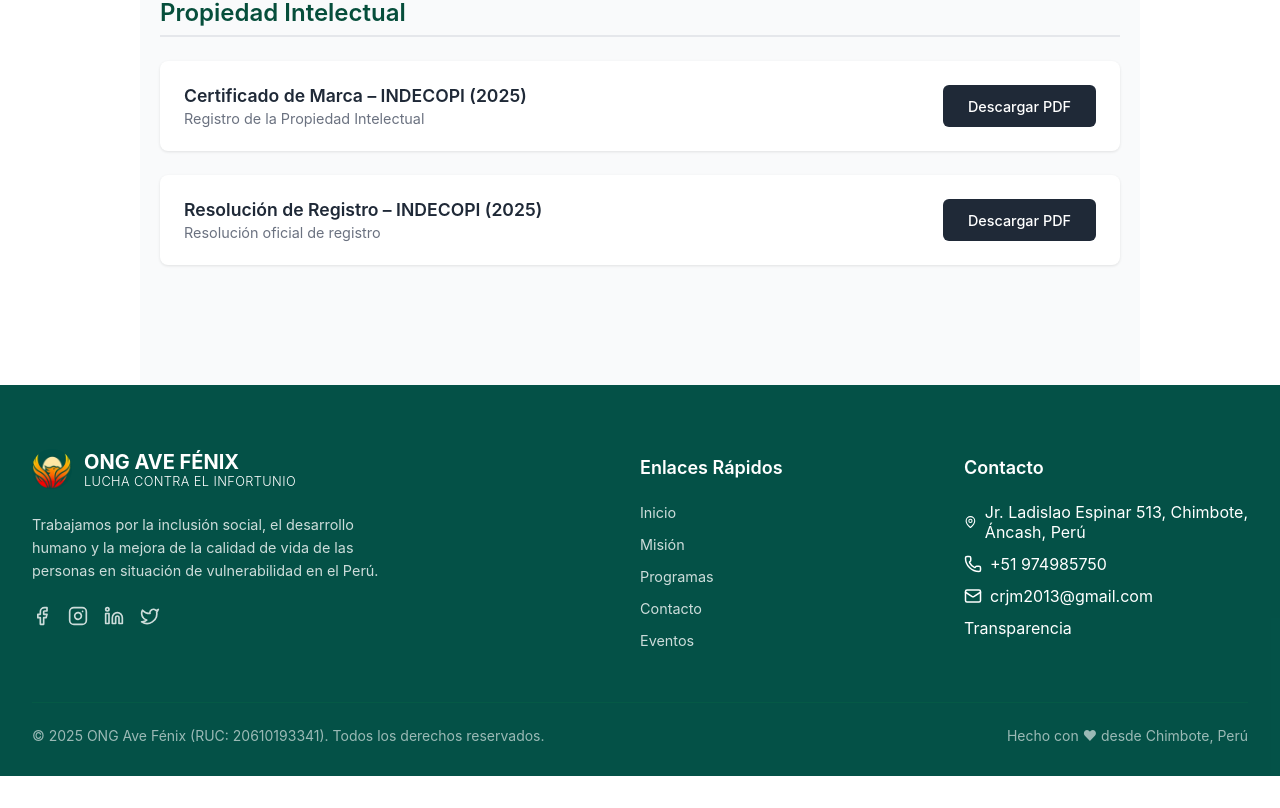
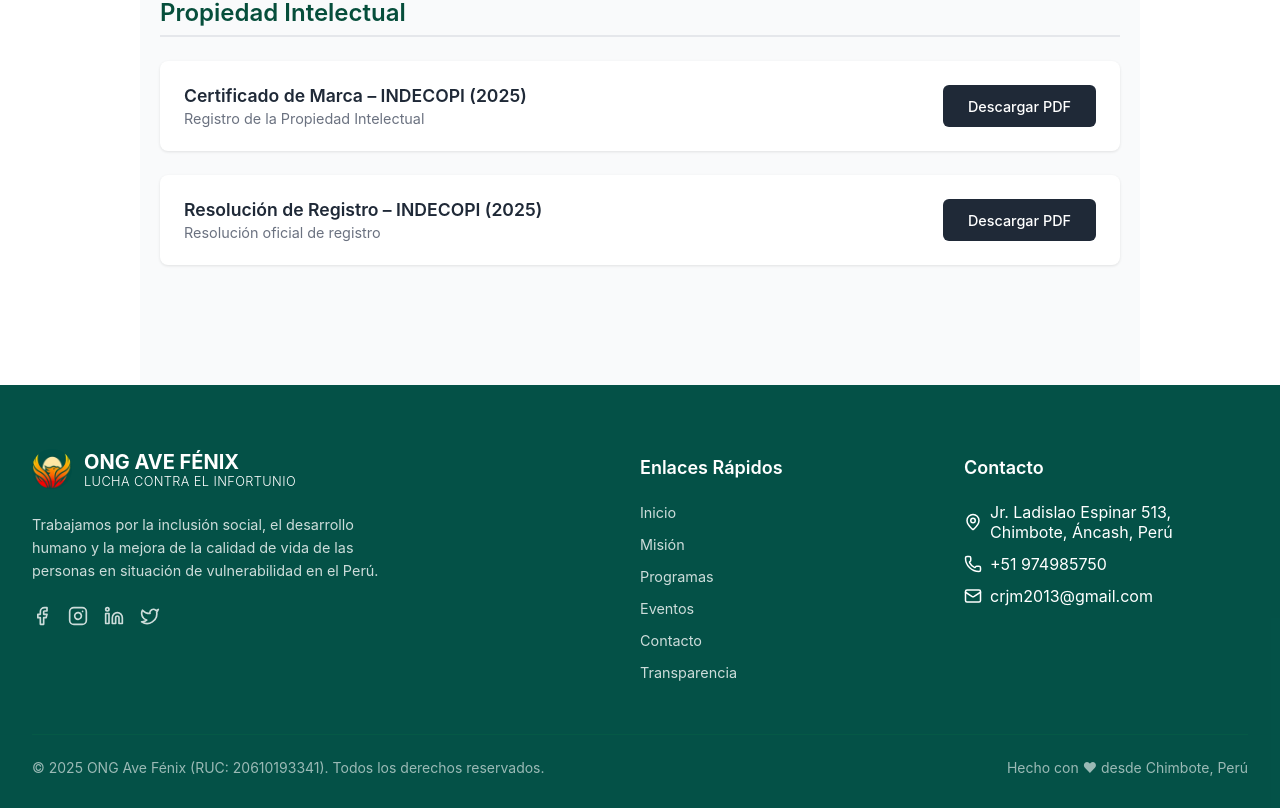
Before and after one commit to katsu224/ongAveFeniz, a React (Vite) app: page /transparencia in a window 1280 px wide. Shown: the part 1161-1969 px from the top of the page. Before the commit the page ends 1937 px from the top, so only its background shows below. Built offline with nearby package versions, Linux system fonts and the light colour scheme.

Commit message:
implement intelligent navigation in Footer component and update links

```diff
--- a/src/components/Footer/Footer.jsx
+++ b/src/components/Footer/Footer.jsx
@@ -1,30 +1,68 @@
+// src/components/Footer/Footer.jsx
 import React from 'react';
 import styles from './Footer.module.css';
-
-import logo from '../../assets/logo.jpg'; // Logo real de la ONG
-import { Link } from 'react-router-dom';
-// Iconos de redes sociales
+import logo from '../../assets/logo.jpg';
+import { Link, useLocation, useNavigate } from 'react-router-dom'; // Agregamos hooks para navegación inteligente
 import { Facebook, Instagram, Linkedin, Twitter, Mail, MapPin, Phone } from 'lucide-react';
 
-// --- Links principales del sitio ---
-const navItems = [
-  { label: 'Inicio', href: '#' },
-  { label: 'Misión', href: '#mision' },
-  { label: 'Programas', href: '#programas' },
-  { label: 'Contacto', href: '#contacto' },
-  { label: 'Eventos', href: '#eventos' },
+function Footer() {
+  const location = useLocation();
+  const navigate = useNavigate();
 
-];
+  // Función inteligente para navegar (igual que en el Navbar)
+  const handleNavigation = (e, href) => {
+    e.preventDefault(); // Evitamos el comportamiento por defecto
 
-function Footer() {
+    // Si es Transparencia, usamos navigate
+    if (href === '/transparencia') {
+      navigate('/transparencia');
+      window.scrollTo(0, 0);
+      return;
+    }
+
+    // Si es el inicio
+    if (href === '#') {
+      if (location.pathname !== '/') {
+        navigate('/');
+      } else {
+        window.scrollTo({ top: 0, behavior: 'smooth' });
+      }
+      return;
+    }
+
+    // Si es un ancla (#mision, #contacto, etc.)
+    if (href.startsWith('#')) {
+      if (location.pathname !== '/') {
+        navigate('/');
+        setTimeout(() => {
+          const element = document.querySelector(href);
+          element?.scrollIntoView({ behavior: 'smooth' });
+        }, 100);
+      } else {
+        const element = document.querySelector(href);
+        element?.scrollIntoView({ behavior: 'smooth' });
+      }
+    }
+  };
+
+  const navItems = [
+    { label: 'Inicio', href: '#' },
+    { label: 'Misión', href: '#mision' },
+    { label: 'Programas', href: '#programas' },
+    { label: 'Eventos', href: '#eventos' },
+    { label: 'Contacto', href: '#contacto' },
+    // AHORA SÍ: Transparencia está donde debe estar
+    { label: 'Transparencia', href: '/transparencia' },
+  ];
+
   return (
     <footer className={styles.footer}>
       <div className="container">
 
-        {/* --- GRID PRINCIPAL (3 columnas) --- */}
+        {/* --- GRID PRINCIPAL --- */}
         <div className={styles.footerGrid}>
 
-          {/* --- Columna 1: Logo + Descripción + Redes --- */}
+          {/* COLUMNA 1: INFO */}
           <div className={styles.footerAbout}>
             <div className={styles.logoGroup}>
               <div className={styles.logoIcon}>
@@ -43,52 +81,52 @@ function Footer() {
             </p>
 
             <div className={styles.socialIcons}>
-              <a href="#" aria-label="Facebook" target="_blank" rel="noopener noreferrer"><Facebook size={20} /></a>
-              <a href="#" aria-label="Instagram" target="_blank" rel="noopener noreferrer"><Instagram size={20} /></a>
+              <a href="https://facebook.com" aria-label="Facebook" target="_blank" rel="noopener noreferrer"><Facebook size={20} /></a>
+              <a href="https://instagram.com" aria-label="Instagram" target="_blank" rel="noopener noreferrer"><Instagram size={20} /></a>
               <a href="#" aria-label="LinkedIn" target="_blank" rel="noopener noreferrer"><Linkedin size={20} /></a>
               <a href="#" aria-label="Twitter" target="_blank" rel="noopener noreferrer"><Twitter size={20} /></a>
             </div>
           </div>
 
-          {/* --- Columna 2: Enlaces Rápidos --- */}
+          {/* COLUMNA 2: ENLACES RÁPIDOS (Ahora incluye Transparencia) */}
           <div className={styles.footerLinks}>
             <h4>Enlaces Rápidos</h4>
             <ul>
               {navItems.map((item) => (
                 <li key={item.label}>
-                  <a href={item.href}>{item.label}</a>
+                  <a
+                    href={item.href}
+                    onClick={(e) => handleNavigation(e, item.href)}
+                    style={{ cursor: 'pointer' }}
+                  >
+                    {item.label}
+                  </a>
                 </li>
               ))}
             </ul>
           </div>
 
-          {/* --- Columna 3: Contacto Real --- */}
+          {/* COLUMNA 3: CONTACTO (Limpio, solo datos reales) */}
           <div className={styles.footerContact}>
             <h4>Contacto</h4>
             <ul className={styles.contactList}>
               <li>
-                <MapPin size={18} />
-                Jr. Ladislao Espinar 513, Chimbote, Áncash, Perú
+                <MapPin size={18} style={{ minWidth: '18px' }} />
+                <span>Jr. Ladislao Espinar 513, Chimbote, Áncash, Perú</span>
               </li>
               <li>
-                <Phone size={18} />
-                +51 974985750
+                <Phone size={18} style={{ minWidth: '18px' }} />
+                <span>+51 974985750</span>
               </li>
               <li>
-                <Mail size={18} />
-                crjm2013@gmail.com
+                <Mail size={18} style={{ minWidth: '18px' }} />
+                <span>crjm2013@gmail.com</span>
               </li>
-              <li>
-                <Link to="/transparencia" className={styles.link}>
-                  Transparencia
-                </Link>
-              </li>
-
             </ul>
           </div>
         </div>
 
-        {/* --- 2. Sub-Footer (Información Legal + Derechos) --- */}
+        {/* SUB-FOOTER */}
         <hr className={styles.divider} />
         <div className={styles.subFooter}>
           <p>© {new Date().getFullYear()} ONG Ave Fénix (RUC: 20610193341). Todos los derechos reservados.</p>
```
